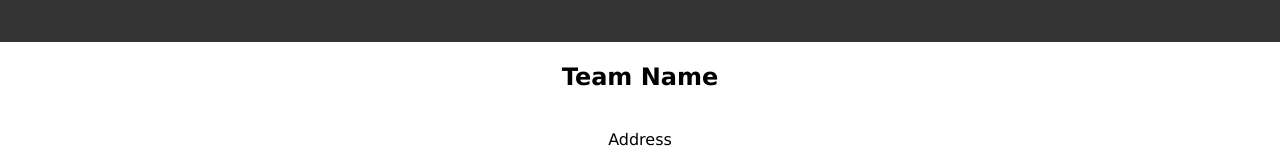
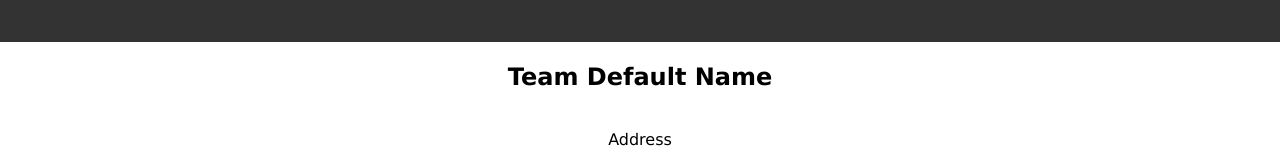
Before and after one commit to kendajani/ClassOrPass.github.io, a plain HTML site: page contributions.html in a window 1280 px wide. Shown: the part 1439-1588 px from the top of the page. Drawn offline with Linux system fonts and the light colour scheme.

Commit message:
updated team name

```diff
--- a/contributions.html
+++ b/contributions.html
@@ -61,7 +61,7 @@
 
 
 <div class="footer">
-  <h2>Team Name</h2><br>
+  <h2>Team Default Name</h2><br>
   <span>Address</span><br>
   <span>More Address</span><br>
   <span>(123)-123-1234</span><br>
```
Also changed, not shown: functional_requirements.html (+1 -1 lines), hierorical_task_analysis.html (+1 -1 lines), index.html (+1 -1 lines), non_functional_requirements.html (+1 -1 lines), project_mandate.html (+1 -1 lines), scenarios.html (+1 -1 lines), stakeholders.html (+1 -1 lines).
